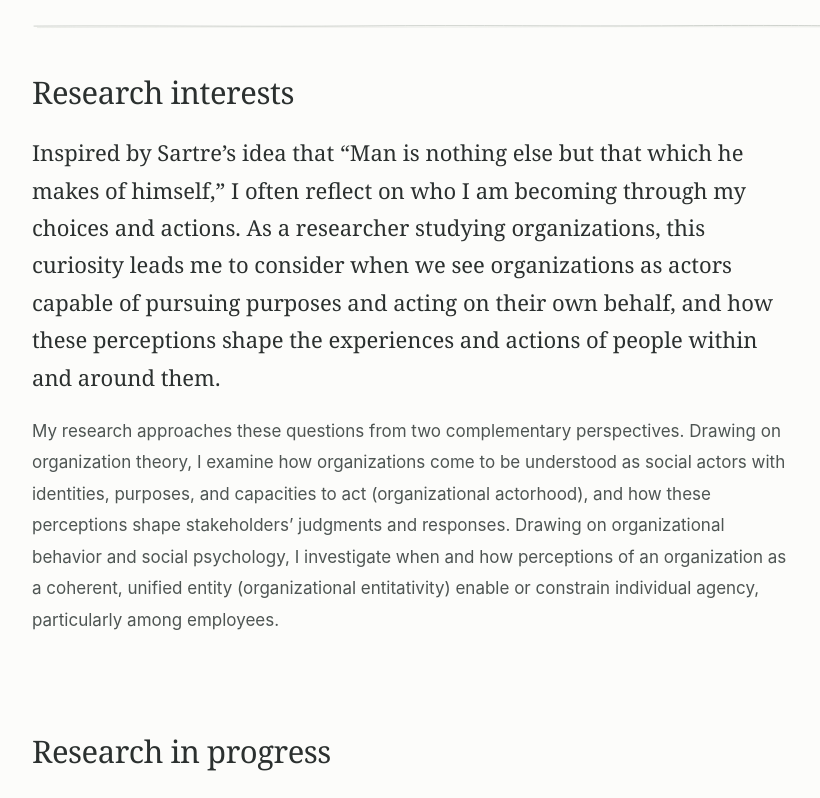
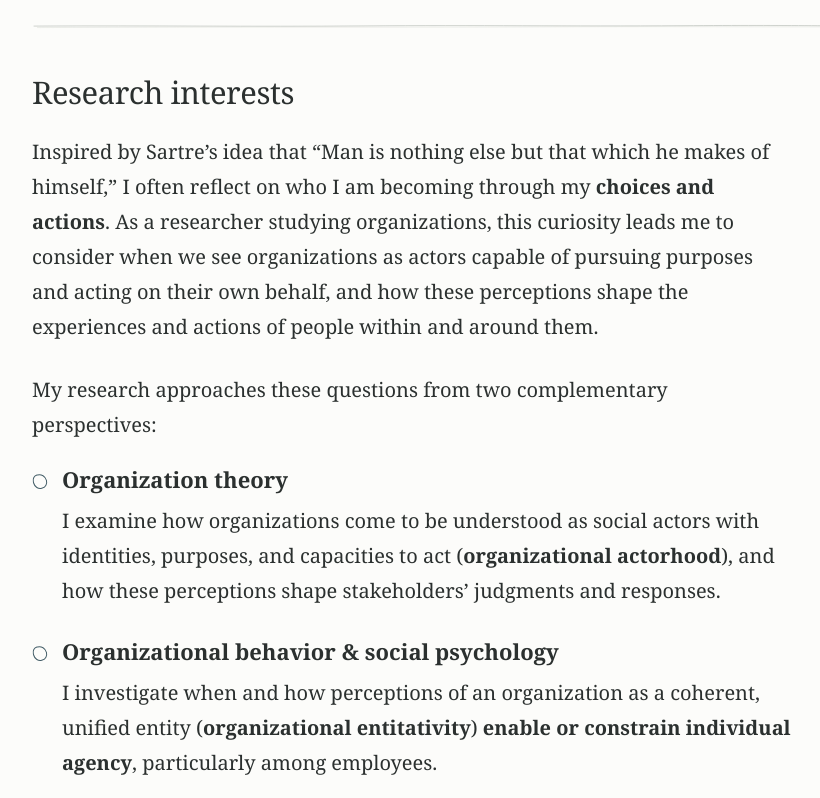
Before and after one commit to jasmineyingtang/jasmineyingtang.github.io, a plain HTML site: page index.html in a window 1280 px wide. Shown: the part 660-1458 px from the top of the page, without its empty margins (158-978 px from the left). Drawn offline with Linux system fonts and the light colour scheme.

Commit message:
Research interest style

```diff
--- a/index.html
+++ b/index.html
@@ -54,6 +54,62 @@
     max-width: 100%;
     margin-top: 0;
   }
+}
+
+/* Give the personal opening and research equal weight */
+.interests .reading-column {
+  font-family: var(--serif);
+  font-size: 20px;
+  line-height: 1.75;
+  color: var(--ink);
+}
+
+.interests .perspectives-intro {
+  margin-top: 28px;
+  margin-bottom: 22px;
+}
+
+.interests strong {
+  font-weight: 700;
+}
+
+/* Two perspectives with hand-drawn circle bullets */
+.research-perspectives {
+  list-style: none;
+  margin: 0;
+  padding: 0;
+}
+
+.research-perspectives li {
+  position: relative;
+  padding-left: 30px;
+}
+
+.research-perspectives li + li {
+  margin-top: 28px;
+}
+
+.research-perspectives li::before {
+  content: "";
+  position: absolute;
+  left: 1px;
+  top: 10px;
+  width: 12px;
+  height: 13px;
+  border: 1.5px solid var(--accent);
+  border-radius: 43% 57% 48% 52%;
+  transform: rotate(-15deg);
+}
+
+.research-perspectives h3 {
+  font-size: 22px;
+  font-weight: 700;
+  line-height: 1.4;
+  margin-bottom: 8px;
+}
+
+.research-perspectives p {
+  margin-bottom: 0;
 }
 </style>
 
@@ -112,10 +168,47 @@ if ('IntersectionObserver' in window) {
 
 <section class="interests" id="interests" aria-labelledby="interests-title">
   <div class="container section-grid">
-        <div class="section-label"><h2 id="interests-title">Research interests</h2></div>
+    <div class="section-label">
+      <h2 id="interests-title">Research interests</h2>
+    </div>
+
     <div class="reading-column">
-          <p class="lead">Inspired by Sartre’s idea that “Man is nothing else but that which he makes of himself,” I often reflect on who I am becoming through my choices and actions. As a researcher studying organizations, this curiosity leads me to consider when we see organizations as actors capable of pursuing purposes and acting on their own behalf, and how these perceptions shape the experiences and actions of people within and around them.</p>
-          <p>My research approaches these questions from two complementary perspectives. Drawing on organization theory, I examine how organizations come to be understood as social actors with identities, purposes, and capacities to act (organizational actorhood), and how these perceptions shape stakeholders’ judgments and responses. Drawing on organizational behavior and social psychology, I investigate when and how perceptions of an organization as a coherent, unified entity (organizational entitativity) enable or constrain individual agency, particularly among employees.</p>
+      <p>
+        Inspired by Sartre’s idea that “Man is nothing else but that which
+        he makes of himself,” I often reflect on who I am becoming through
+        my <strong>choices and actions</strong>. As a researcher studying
+        organizations, this curiosity leads me to consider when we see
+        organizations as actors capable of pursuing purposes and acting
+        on their own behalf, and how these perceptions shape the experiences
+        and actions of people within and around them.
+      </p>
+
+      <p class="perspectives-intro">
+        My research approaches these questions from two complementary perspectives:
+      </p>
+
+      <ul class="research-perspectives">
+        <li>
+          <h3>Organization theory</h3>
+          <p>
+            I examine how organizations come to be understood as social actors
+            with identities, purposes, and capacities to act
+            (<strong>organizational actorhood</strong>), and how these
+            perceptions shape stakeholders’ judgments and responses.
+          </p>
+        </li>
+
+        <li>
+          <h3>Organizational behavior &amp; social psychology</h3>
+          <p>
+            I investigate when and how perceptions of an organization as
+            a coherent, unified entity
+            (<strong>organizational entitativity</strong>)
+            <strong>enable or constrain individual agency</strong>,
+            particularly among employees.
+          </p>
+        </li>
+      </ul>
     </div>
   </div>
 </section>
```
Lines whose indentation alone changed are shown as unchanged.
